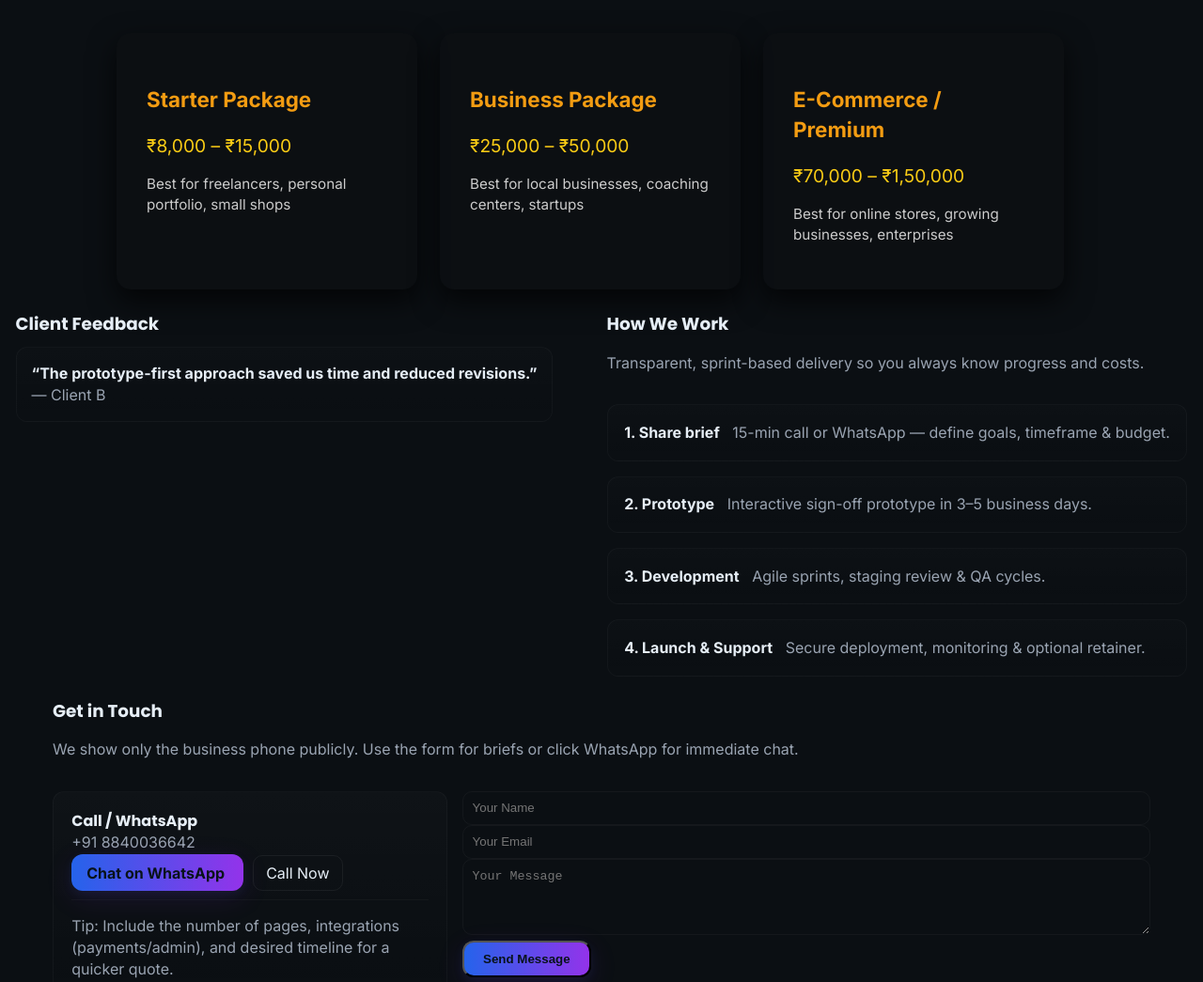
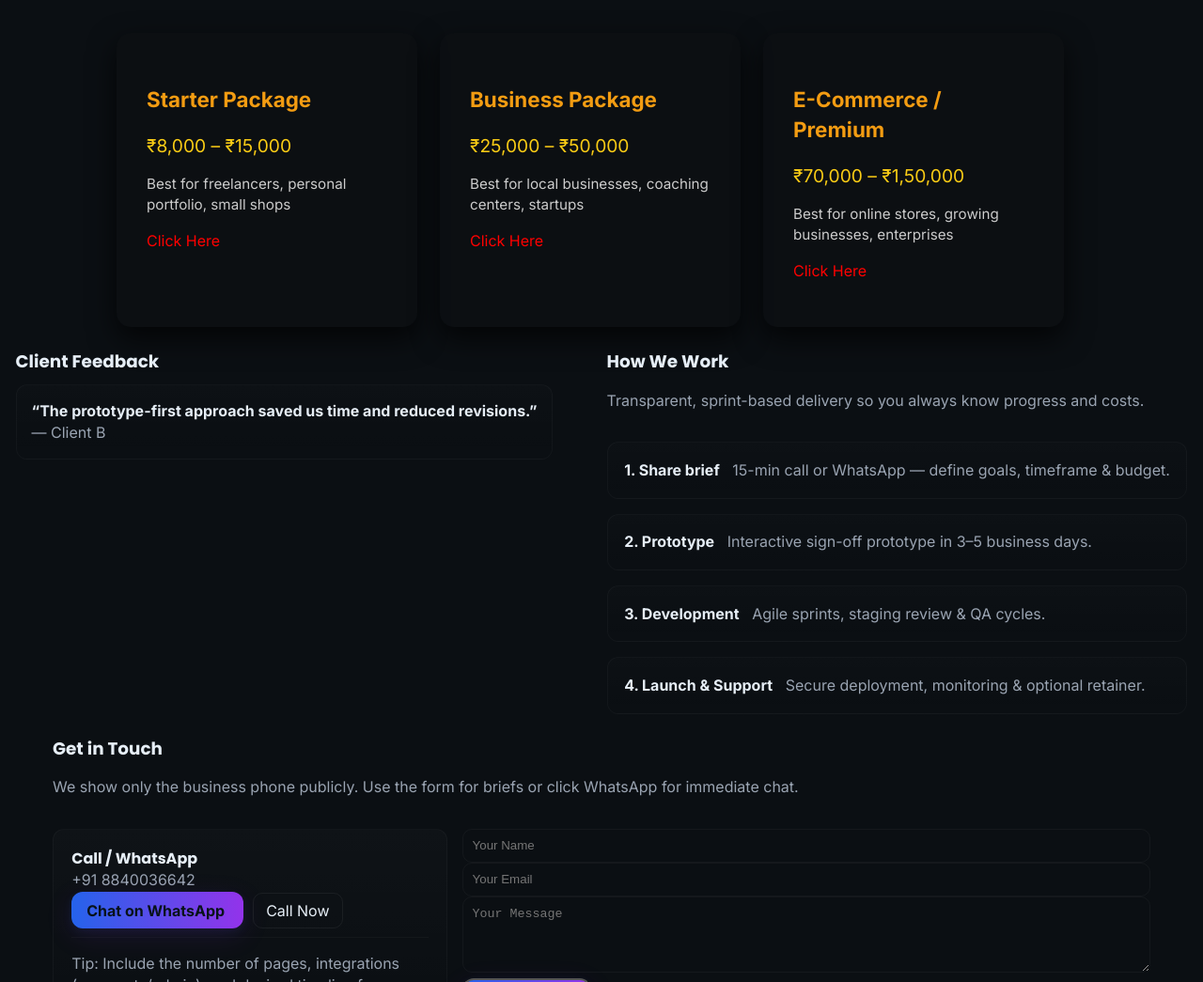
Before and after one commit to Nitin8360/siteSpark, a plain HTML site: page index.html in a window 1280 px wide. Shown: the part 1792-2837 px from the top of the page at 94% size. Drawn offline with nearby package versions, Linux system fonts and the light colour scheme.

Commit message:
new push

```diff
--- a/index.html
+++ b/index.html
@@ -202,6 +202,7 @@
     <h3 style="margin-bottom:0.5rem; font-size:1.4rem; color:#f39c12;">Starter Package</h3>
     <p style="font-size:1.2rem; color:#facc15; margin-bottom:0.5rem;">₹8,000 – ₹15,000</p>
     <p style="font-size:0.95rem; color:#ccc;">Best for freelancers, personal portfolio, small shops</p>
+    <p style="color: red;">Click Here</p>
   </div>
 
   <!-- Business Package Card -->
@@ -209,6 +210,7 @@
     <h3 style="margin-bottom:0.5rem; font-size:1.4rem; color:#f39c12;">Business Package</h3>
     <p style="font-size:1.2rem; color:#facc15; margin-bottom:0.5rem;">₹25,000 – ₹50,000</p>
     <p style="font-size:0.95rem; color:#ccc;">Best for local businesses, coaching centers, startups</p>
+    <p style="color: red;">Click Here</p>
   </div>
 
   <!-- E-Commerce / Premium Package Card -->
@@ -216,6 +218,7 @@
     <h3 style="margin-bottom:0.5rem; font-size:1.4rem; color:#f39c12;">E-Commerce / Premium</h3>
     <p style="font-size:1.2rem; color:#facc15; margin-bottom:0.5rem;">₹70,000 – ₹1,50,000</p>
     <p style="font-size:0.95rem; color:#ccc;">Best for online stores, growing businesses, enterprises</p>
+    <p style="color: red;">Click Here</p>
   </div>
 
 </div>
--- a/styles.css
+++ b/styles.css
@@ -624,6 +624,7 @@
  @media (max-width: 768px) {
      .header-inner {
          flex-direction: row;
+         width: 94%;
          align-items: center;
          justify-content: space-between;
          gap: 0.5rem;
```
